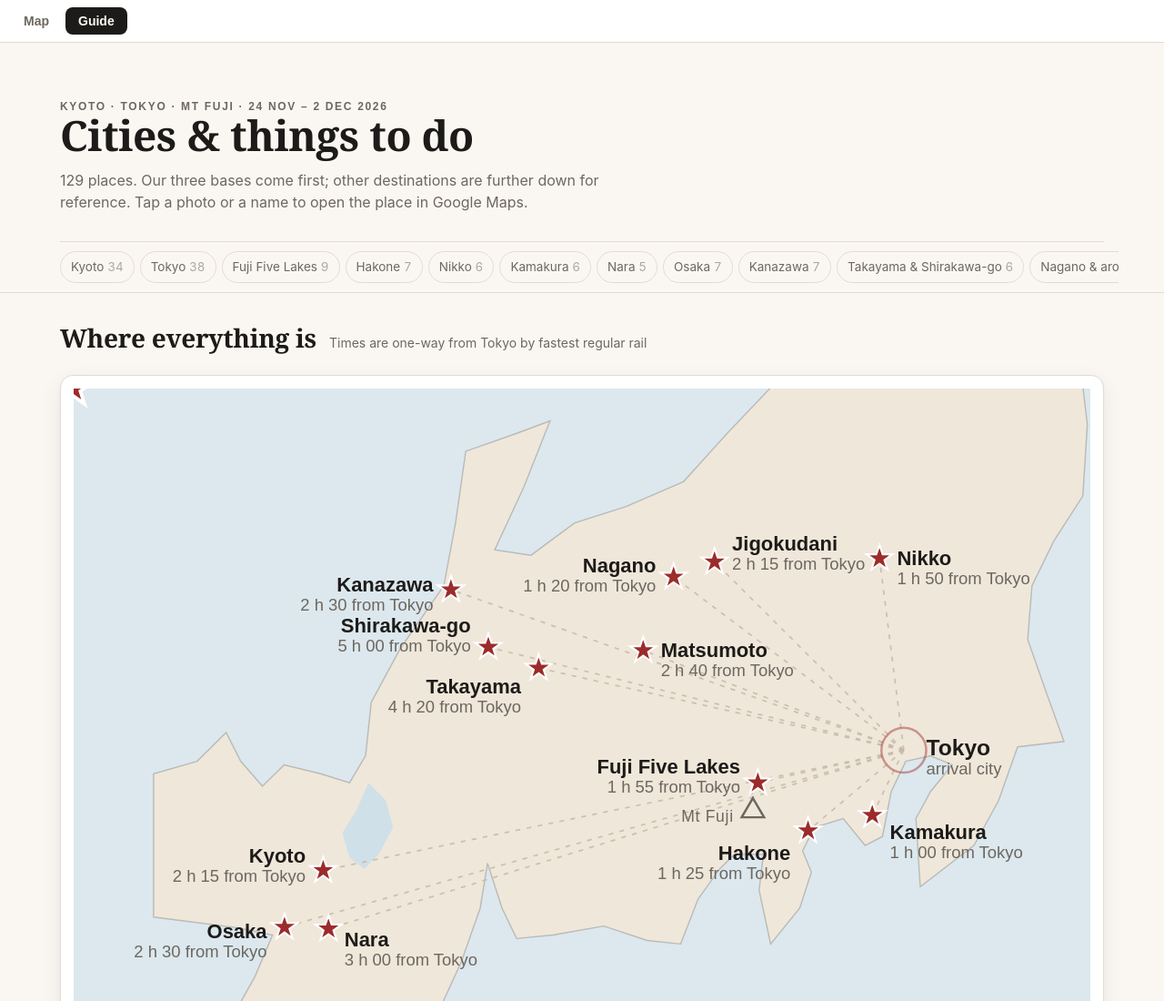
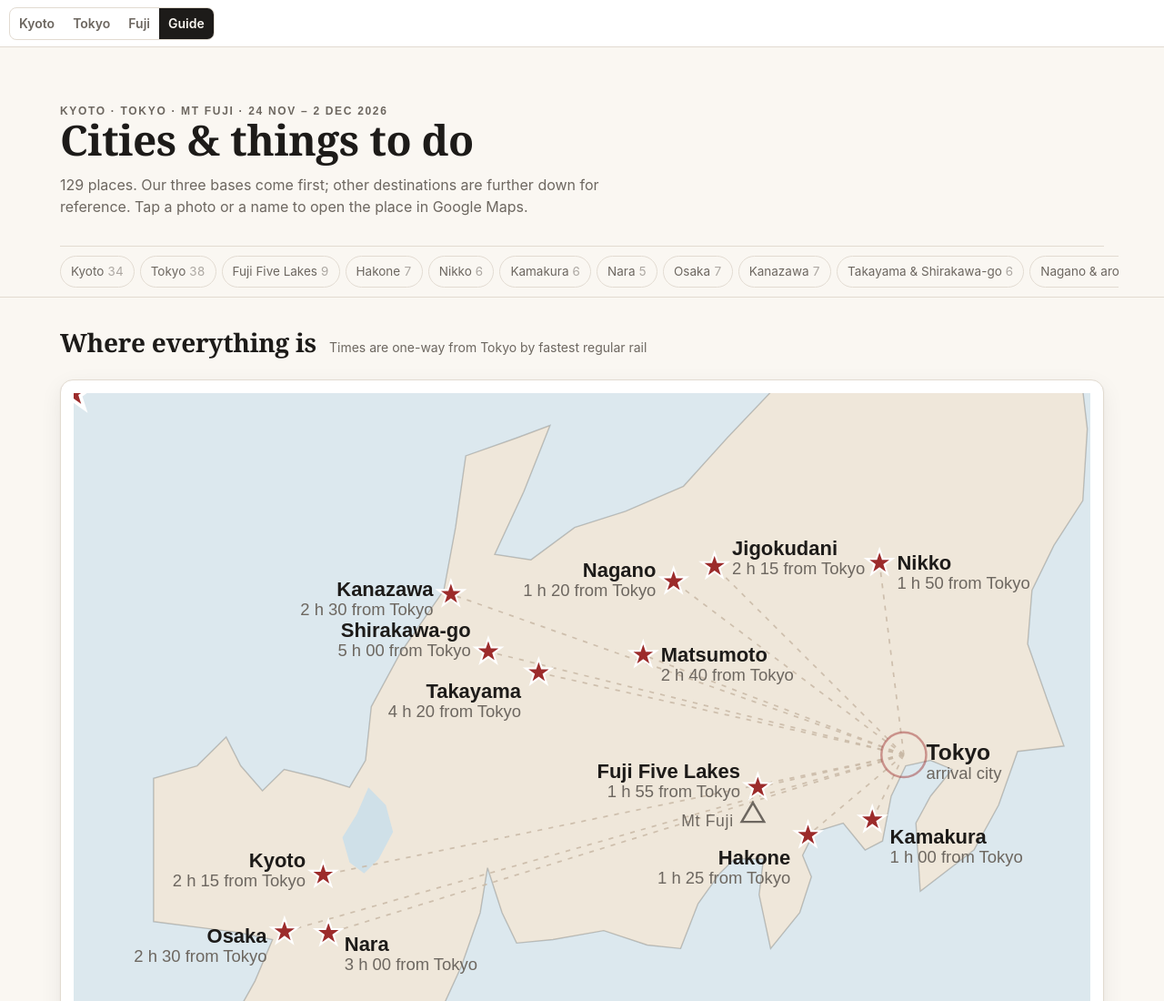
Before and after one commit to saurabhg17/japan-vacation, a plain HTML site: page guide.html in a window 1280 px wide. Shown: the top 1100 px of the page at 91% size. Drawn offline with Linux system fonts and the light colour scheme.

Commit message:
Put Guide next to Fuji in the city switcher; drop the extra tab bar
Co-Authored-By: Claude Opus 5.5 <noreply@anthropic.com>
Claude-Session: https://claude.ai/code/session_01LnFsXgiZZam67Js7qPz8nW

```diff
--- a/guide.html
+++ b/guide.html
@@ -93,10 +93,11 @@ footer{border-top:1px solid var(--line);margin-top:20px;padding:24px 0 60px;colo
 }
 @media print{nav.jump{display:none}.card{break-inside:avoid}}
 
-.tabs{position:sticky;top:0;z-index:30;display:flex;gap:4px;padding:8px 12px;background:var(--panel);border-bottom:1px solid var(--line)}
-.tabs a{text-decoration:none;font:600 14px/1 ui-sans-serif,sans-serif;padding:8px 14px;border-radius:8px;color:var(--mut)}
-.tabs a.on{background:var(--ink);color:var(--bg)}
-nav.jump{top:47px}
+.tabs{position:sticky;top:0;z-index:30;display:flex;align-items:center;height:52px;padding:0 10px;background:var(--panel);border-bottom:1px solid var(--line)}
+.seg{display:flex;border:1px solid var(--line);border-radius:8px;overflow:hidden}
+.seg a{text-decoration:none;font:600 14px/1 ui-sans-serif,-apple-system,sans-serif;padding:10px 10px;color:var(--mut)}
+.seg a.on{background:var(--ink);color:var(--bg)}
+nav.jump{top:52px}
 .city{scroll-margin-top:110px}
 .card .ph a{display:block;width:100%;height:100%}
 .card h3 a{text-decoration:none}
@@ -105,7 +106,7 @@ nav.jump{top:47px}
 .further .kick{margin:0 0 4px}.fsub{color:var(--mut);margin:0;font-size:14px}
 </style>
 </head><body>
-<div class="tabs"><a href="./">Map</a><a href="guide.html" class="on">Guide</a></div>
+<div class="tabs"><div class="seg"><a href="./#Kyoto">Kyoto</a><a href="./#Tokyo">Tokyo</a><a href="./#Fuji">Fuji</a><a class="on" href="guide.html">Guide</a></div></div>
 <div class="wrap">
 <header class="top">
 <p class="kick">Kyoto &middot; Tokyo &middot; Mt Fuji &middot; 24 Nov &ndash; 2 Dec 2026</p>
```
Also changed, not shown: index.html (+8 -8 lines).
